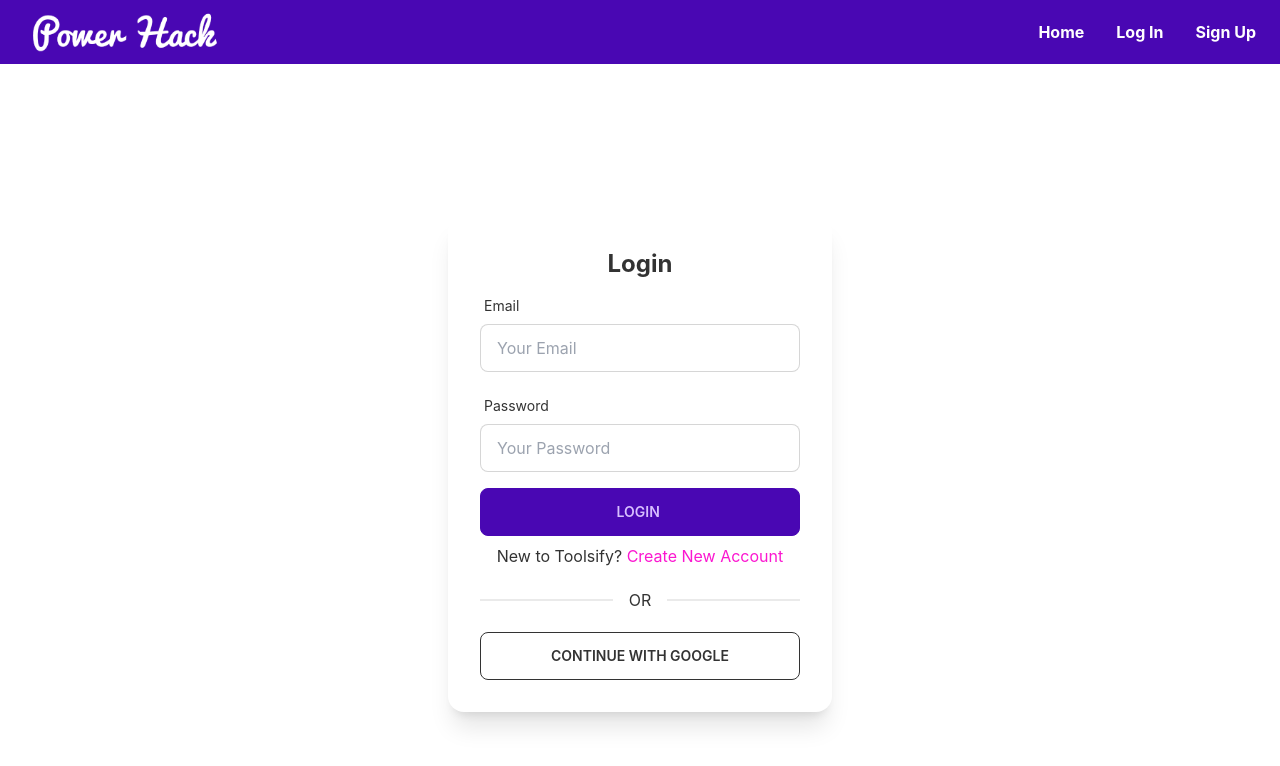
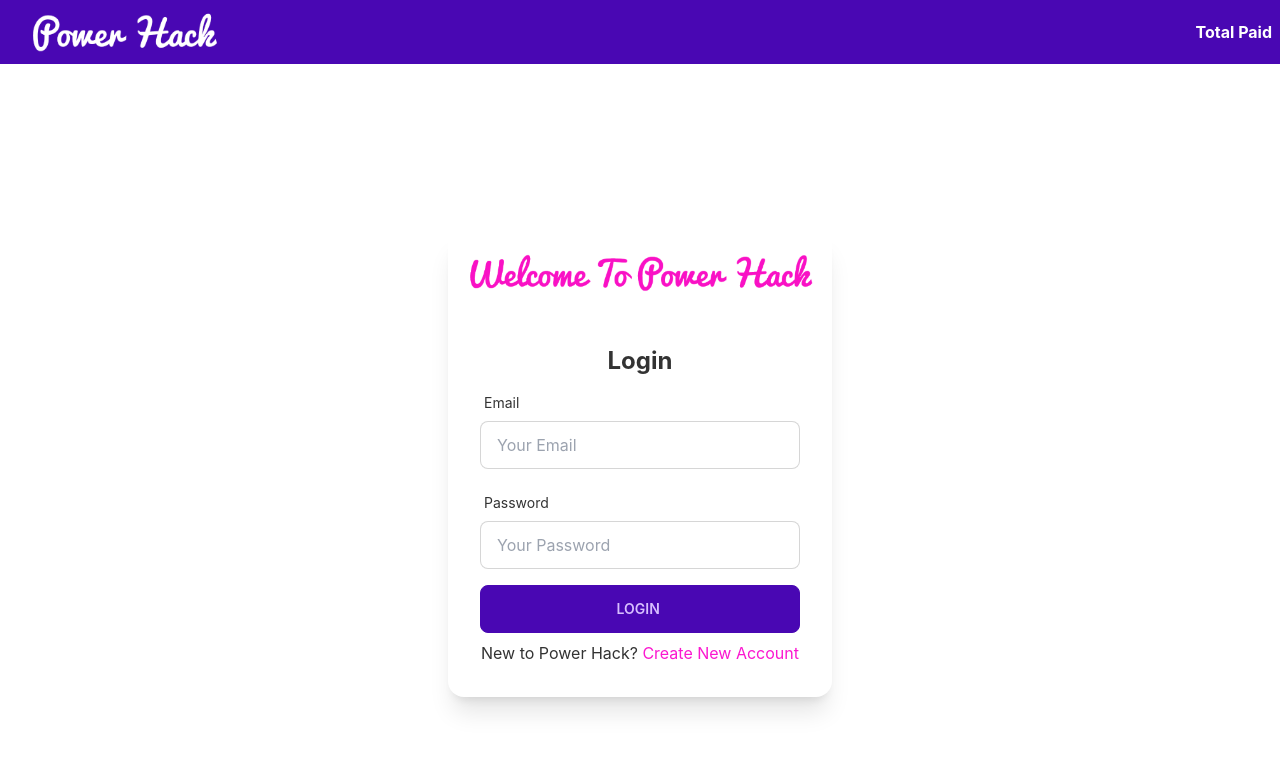
Before and after one commit to AmenaAkter5/power-hack-client-side, a React (Create React App) app: page /login in a window 1280 px wide. Shown: the top 766 px of the page. Built offline with nearby package versions, Linux system fonts and the light colour scheme.

Commit message:
authentication handled

```diff
--- a/src/components/Header/Header.js
+++ b/src/components/Header/Header.js
@@ -7,9 +7,7 @@ const Header = () => {
 
     // menu items
     const menuItems = <>
-        <li><Link to="/home">Home</Link></li>
-        <li><Link to="/login">Log In</Link></li>
-        <li><Link to="/signup">Sign Up</Link></li>
+        <li>Total Paid</li>
         {/* {user && <li><Link to="/dashboard">Dashboard</Link></li>}
         <li>{user ? <button onClick={logOut} className="btn btn-ghost font-bold">Sign Out</button> : <Link to="/login">Login</Link>}</li> */}
     </>
--- a/src/components/Home/Home.js
+++ b/src/components/Home/Home.js
@@ -1,7 +1,22 @@
-import React, { useState } from 'react';
+import React, { useEffect, useState } from 'react';
+import { useNavigate } from 'react-router-dom';
 import HomeHeader from './HomeHeader';
 
 const Home = () => {
+
+    const token = localStorage.getItem('token');
+
+    // use navigate hook
+    const navigate = useNavigate();
+
+
+    // after getting token redirect user to the previous page
+    useEffect(() => {
+        if (!token) {
+            navigate('/login');
+        }
+    }, [token, navigate])
+
 
     const [addBill, setAddBill] = useState(false);
 
@@ -14,6 +29,17 @@ const Home = () => {
                 setAddBill={setAddBill}
                 handleShow={handleShow}
             ></HomeHeader>
+            {/*  {
+                token && <HomeHeader
+                    addBill={addBill}
+                    setAddBill={setAddBill}
+                    handleShow={handleShow}
+                ></HomeHeader>
+            }
+
+            {
+                !token && <Login></Login>
+            } */}
         </div>
     );
 };
--- a/src/components/Home/HomeHeader.js
+++ b/src/components/Home/HomeHeader.js
@@ -17,7 +17,7 @@ const HomeHeader = ({ addBill, setAddBill, handleShow }) => {
 
     const handleSearch = event => {
         const searchText = event.target.value;
-        const result = bills.filter(bill => bill.name.toLowerCase().includes(searchText));
+        const result = bills.filter(bill => ((bill.name.toLowerCase()).includes(searchText.toLowerCase()) || (bill.email.toLowerCase()).includes(searchText.toLowerCase()) || (bill.phone.toLowerCase()).includes(searchText.toLowerCase())));
         setSearchResult(result);
     }
 
@@ -54,14 +54,14 @@ const HomeHeader = ({ addBill, setAddBill, handleShow }) => {
                     <div className="form-control">
                         <div className="input-group h-4/5">
                             <input type="text" onChange={handleSearch} placeholder="Search…" className="input input-bordered" />
-                            <button className="btn btn-small text-white">
+                            <button className="btn bg-black btn-small text-white">
                                 <svg xmlns="http://www.w3.org/2000/svg" className="h-6 w-6" fill="none" viewBox="0 0 24 24" stroke="currentColor"><path stroke-linecap="round" stroke-linejoin="round" stroke-width="2" d="M21 21l-6-6m2-5a7 7 0 11-14 0 7 7 0 0114 0z" /></svg>
                             </button>
                         </div>
                     </div>
                 </div>
                 <div>
-                    <label htmlFor="add-bill" className="btn btn-wide text-white font-bold" onClick={handleShow}>Add New Bill</label>
+                    <label htmlFor="add-bill" className="btn btn-wide bg-black text-white font-bold" onClick={handleShow}>Add New Bill</label>
                 </div>
             </div>
             {
--- a/src/components/Login/Login.js
+++ b/src/components/Login/Login.js
@@ -1,46 +1,13 @@
-import React from 'react';
+import React, { useEffect } from 'react';
 import { useForm } from 'react-hook-form';
-
+import { useNavigate } from 'react-router-dom';
+import hack from '../../images/power.PNG';
 
 
 const Login = () => {
 
     // use react hook form
-    /* const { register, getValues, formState: { errors }, handleSubmit } = useForm(); */
     const { register, formState: { errors }, handleSubmit } = useForm();
-
-
-    // use token
-    // const [token] = useToken(user || gUser);
-
-
-    // use navigate hook
-    /* const navigate = useNavigate();
-    const location = useLocation();
-    const from = location.state?.from?.pathname || "/"; */
-
-
-    // after getting token redirect user to the previous page
-    /* useEffect(() => {
-        if (token) {
-            navigate(from, { replace: true });
-        }
-    }, [token, from, navigate]) */
-
-
-
-    // loading handle
-    /* if (loading || gLoading || sending) {
-        return <Loading></Loading>
-    } */
-
-
-    // error message declare and error handle
-    /* let errorMessage;
-
-    if (error || gError) {
-        errorMessage = <p className='text-red-600'>{error?.message || gError?.message}</p>
-    } */
 
 
     // form submit
@@ -48,9 +15,6 @@ const Login = () => {
 
         const email = data.email;
         const password = data.password;
-
-        // sign in
-        // signInWithEmailAndPassword(email, password);
 
         const result = await fetch('http://localhost:5000/api/login', {
             method: 'POST',
@@ -64,8 +28,7 @@ const Login = () => {
         }).then((res) => res.json())
 
         if (result.status === 'ok') {
-            // everything went fine
-            console.log('Got the token: ', result.data)
+            // console.log('Got the token: ', result.data)
             localStorage.setItem('token', result.data)
             alert('Success')
         } else {
@@ -75,23 +38,25 @@ const Login = () => {
     };
 
 
-    // reset password email sent button handler
-    /* const resetPassword = async () => {
-        const email = getValues("email");
-        if (email) {
-            await sendPasswordResetEmail(email);
-            toast('Sent email');
+    // use token
+    const token = localStorage.getItem('token');
+
+    // use navigate hook
+    const navigate = useNavigate();
+
+
+    // after getting token redirect user to the previous page
+    useEffect(() => {
+        if (token) {
+            navigate('/home');
         }
-        else {
-            toast('please enter your email address');
-        }
-    } */
-
+    }, [token, navigate])
 
 
     return (
         <div className='flex h-screen justify-center items-center'>
             <div className="card w-96 bg-base-100 shadow-xl">
+                <img src={hack} alt="" />
                 <div className="card-body">
                     <h2 className="text-center text-2xl font-bold">Login</h2>
 
@@ -139,16 +104,7 @@ const Login = () => {
                         <input className='btn w-full max-w-xs' type="submit" value="Login " />
                     </form>
 
-                    <p className='text-center'>New to Toolsify? <a href="/signup" className='text-secondary'>Create New Account</a></p>
-                    {/* <p className='text-center'>Forget Password? <Link to='' className='text-secondary' onClick={resetPassword}>Reset Password</Link></p> */}
-                    <div className="divider">OR</div>
-                    <button
-                        className="btn btn-outline"
-                    >Continue With Google</button>
-                    {/* <button
-                        onClick={() => signInWithGoogle()}
-                        className="btn btn-outline"
-                    >Continue With Google</button> */}
+                    <p className='text-center'>New to Power Hack? <a href="/signup" className='text-secondary'>Create New Account</a></p>
                 </div>
             </div>
         </div >
--- a/src/components/Login/SignUp.js
+++ b/src/components/Login/SignUp.js
@@ -1,6 +1,6 @@
-import React from 'react';
+import React, { useEffect } from 'react';
 import { useForm } from 'react-hook-form';
-
+import { useNavigate } from 'react-router-dom';
 
 
 const SignUp = () => {
@@ -10,47 +10,12 @@ const SignUp = () => {
     const { register, formState: { errors }, handleSubmit } = useForm();
 
 
-    // use token
-    // const [token] = useToken(user || gUser);
-
-
-    // use navigate hook
-    // const navigate = useNavigate();
-
-
-    // after getting token redirect user to the previous page
-    /* useEffect(() => {
-
-        if (token) {
-            navigate('/home');
-        }
-
-    }, [token, navigate]) */
-
-
-
-    // error message declare and error handle
-    /* let errorMessage;
-
-    if (error || gError || updateError) {
-        errorMessage = <p className='text-red-600'>{error?.message || gError?.message || updateError?.message}</p>
-    } */
-
-
     // form submit
-
     const onSubmit = async data => {
 
         const name = data.name;
         const email = data.email;
         const password = data.password;
-
-        // create user sign in
-        // await createUserWithEmailAndPassword(email, password);
-
-        // update profile
-        // await updateProfile({ displayName: name });
-
 
         const result = await fetch('http://localhost:5000/api/registration', {
             method: 'POST',
@@ -66,12 +31,28 @@ const SignUp = () => {
 
         if (result.status === 'ok') {
             // everythign went fine
+            localStorage.setItem('token', result.data)
             alert('Success')
         }
         else {
             alert(result.error)
         }
     };
+
+
+    // use token
+    const token = localStorage.getItem('token');
+
+    // use navigate hook
+    const navigate = useNavigate();
+
+
+    // after getting token redirect user to the previous page
+    useEffect(() => {
+        if (token) {
+            navigate('/home');
+        }
+    }, [token, navigate])
 
 
     return (
```
Also changed, not shown: src/images/hack.PNG (added), src/images/power.PNG (added).
